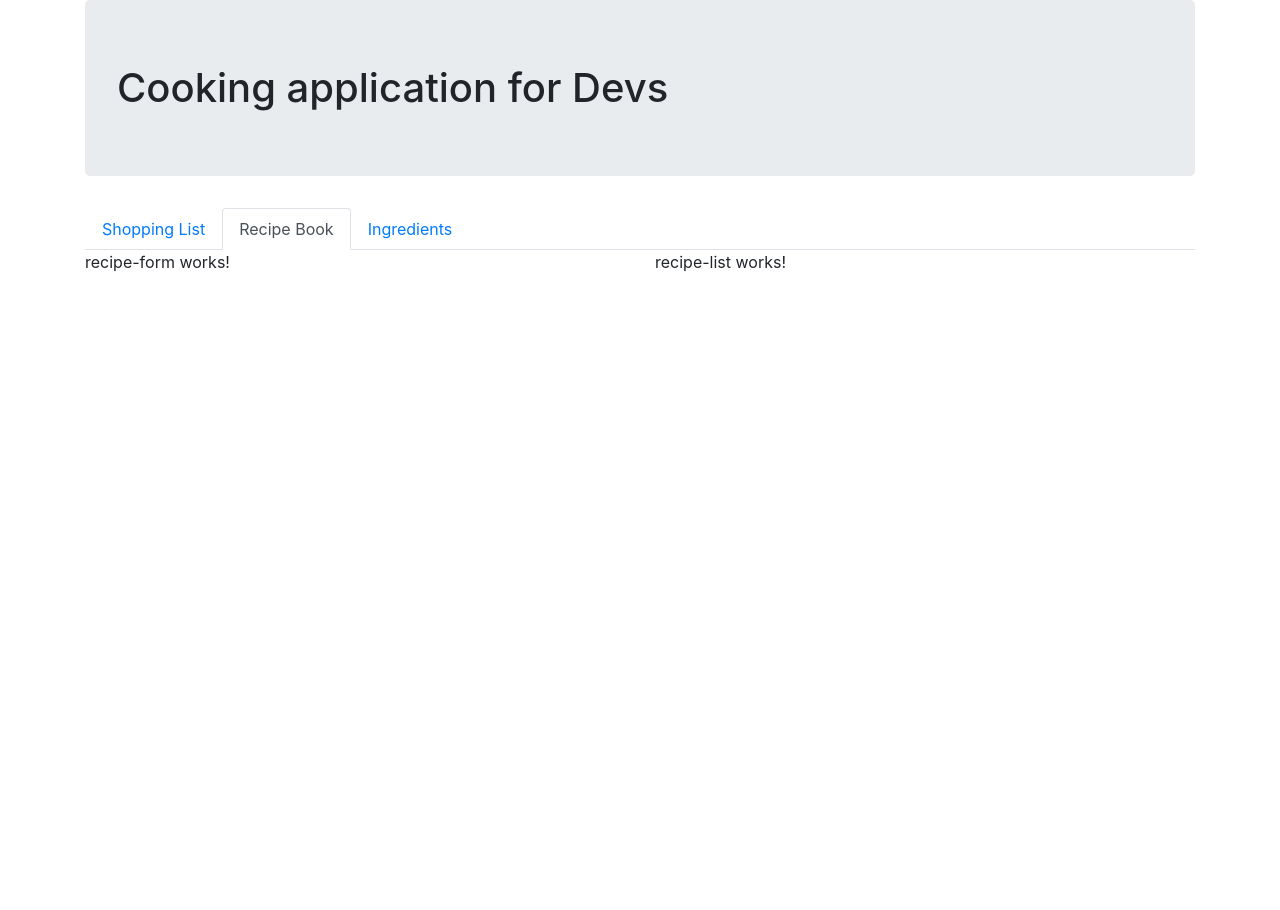
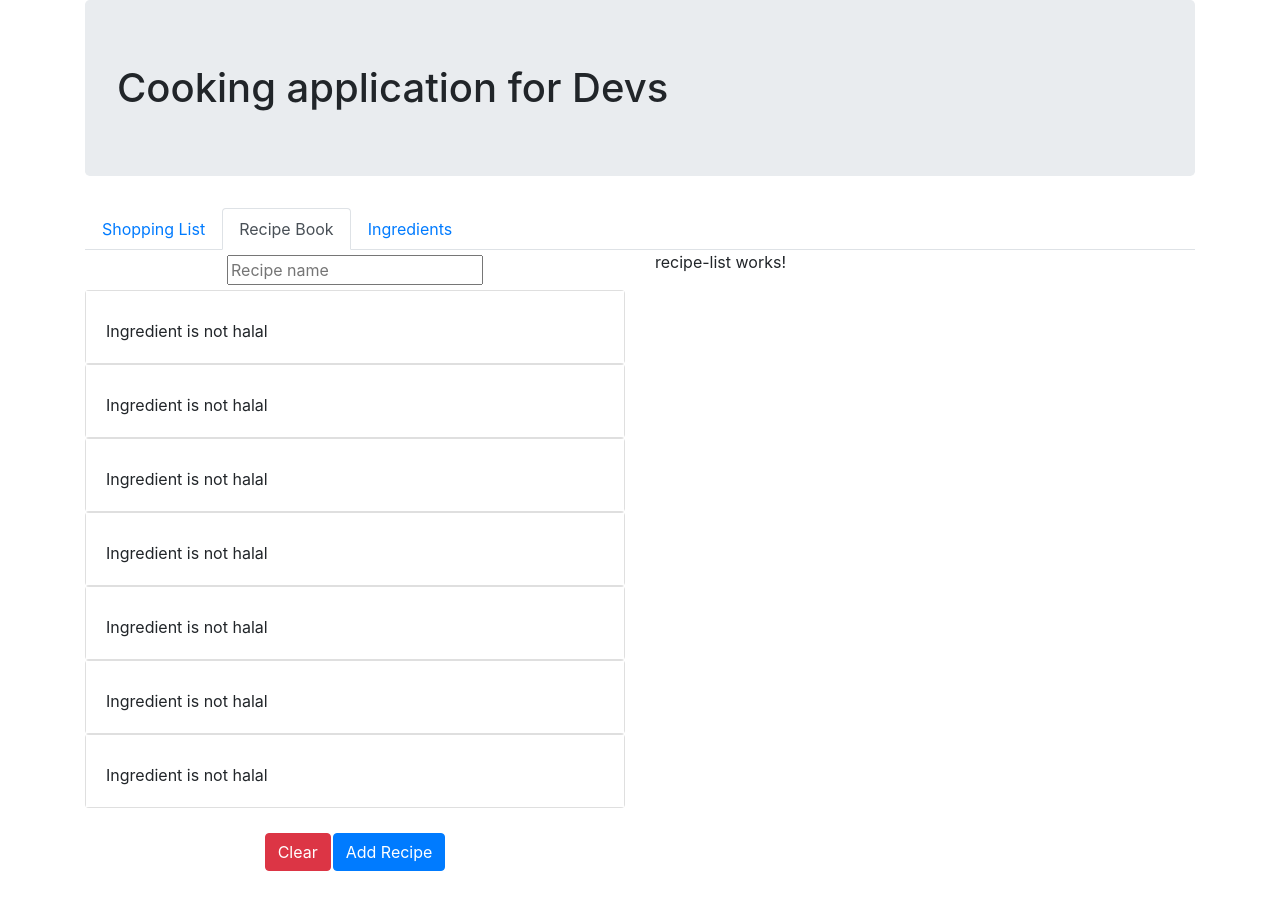
Before and after one commit to msrecec/FirstCourseProjectSolo, an Angular app: page / in a window 1280 px wide. Both pictures are taken after a click on the tab "Recipe Book". Shown: the top 910 px of the page. Before the commit the page ends 800 px from the top, so only its background shows below. Built offline with nearby package versions, Linux system fonts and the light colour scheme.

Commit message:
added some buttons

```diff
--- a/src/app/navigation/navigation.component.html
+++ b/src/app/navigation/navigation.component.html
@@ -19,7 +19,7 @@
     <ng-template ngbNavContent>
       <div class="row">
         <div class="col-6">
-          <app-recipe-form></app-recipe-form>
+          <app-recipe-form [ingredients]='ingredients'></app-recipe-form>
         </div>
         <div class="col-6">
           <app-recipe-list></app-recipe-list>
--- a/src/app/recipe-form/recipe-form.component.html
+++ b/src/app/recipe-form/recipe-form.component.html
@@ -1 +1,15 @@
-<p>recipe-form works!</p>
+<div>
+  <div class="d-flex justify-content-center">
+    <input style="margin: 5px" required [(ngModel)]='name' type="text" placeholder="Recipe name">
+  </div>
+  <app-ingredient-item *ngFor='let ingredient of ingredients' [ingredient]>
+    {{ingredient.name}}
+  </app-ingredient-item>
+  <br>
+  <div class="d-flex justify-content-center">
+    <button style="margin: 1px" class="btn btn-danger btn-space">Clear</button>
+    <button style="margin: 1px" class="btn btn-primary btn-space">Add Recipe</button>
+  </div>
+  <br>
+  <br>
+</div>
--- a/src/app/recipe-form/recipe-form.component.ts
+++ b/src/app/recipe-form/recipe-form.component.ts
@@ -1,15 +1,24 @@
-import { Component, OnInit } from '@angular/core';
+import { Component, OnInit, Input, Output, EventEmitter } from '@angular/core';
+import { Ingredient } from '../models/ingredient.model';
+import { Recipe } from '../models/recipe.model';
 
 @Component({
   selector: 'app-recipe-form',
   templateUrl: './recipe-form.component.html',
-  styleUrls: ['./recipe-form.component.css']
+  styleUrls: ['./recipe-form.component.css'],
 })
 export class RecipeFormComponent implements OnInit {
+  @Input() ingredients?: Ingredient[];
+  @Output() addRecipe = new EventEmitter<Recipe>();
+  selectedIngredients: Ingredient[] = [];
 
-  constructor() { }
+  name?: string;
 
-  ngOnInit(): void {
+  constructor() {}
+
+  toggleIngredient(ingredient: Ingredient) {
+    ingredient.selected = !ingredient.selected;
   }
 
+  ngOnInit(): void {}
 }
```
